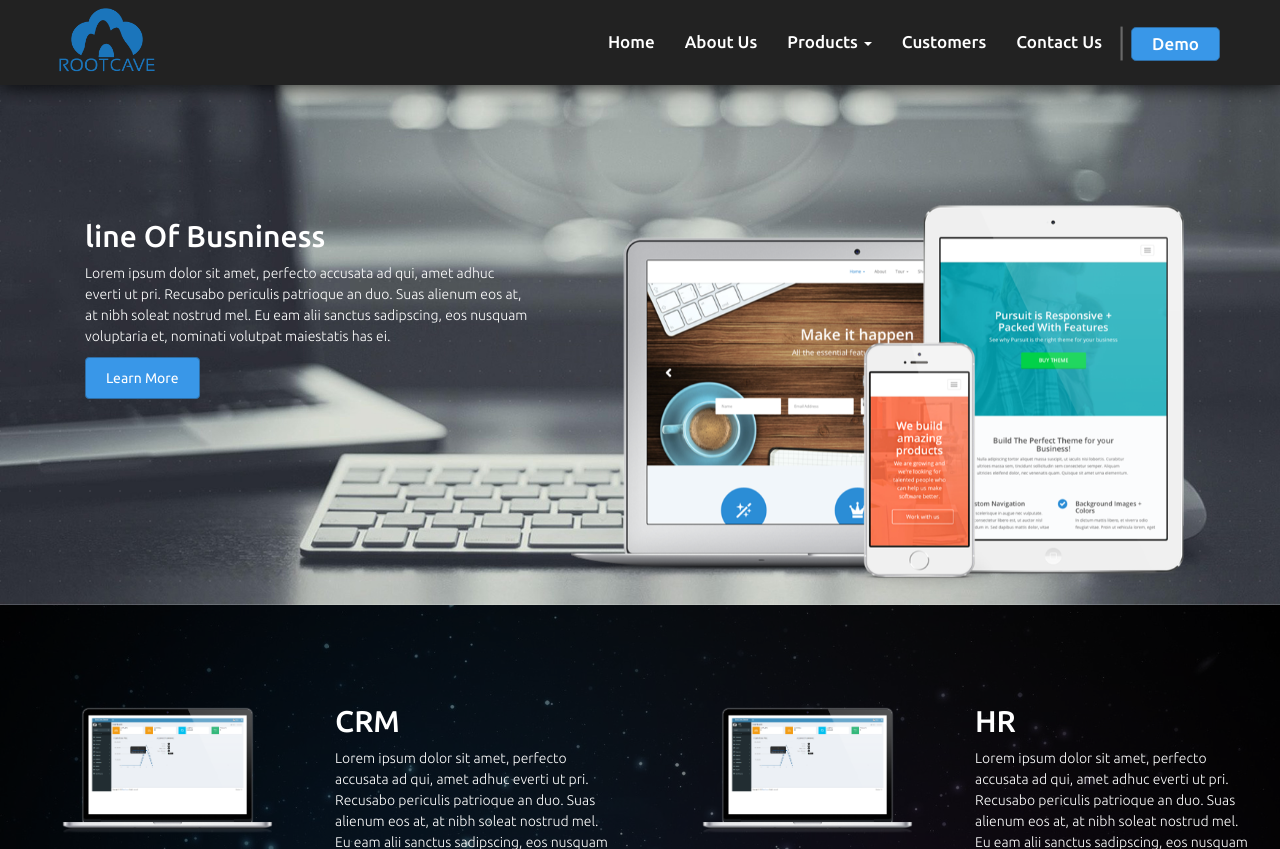
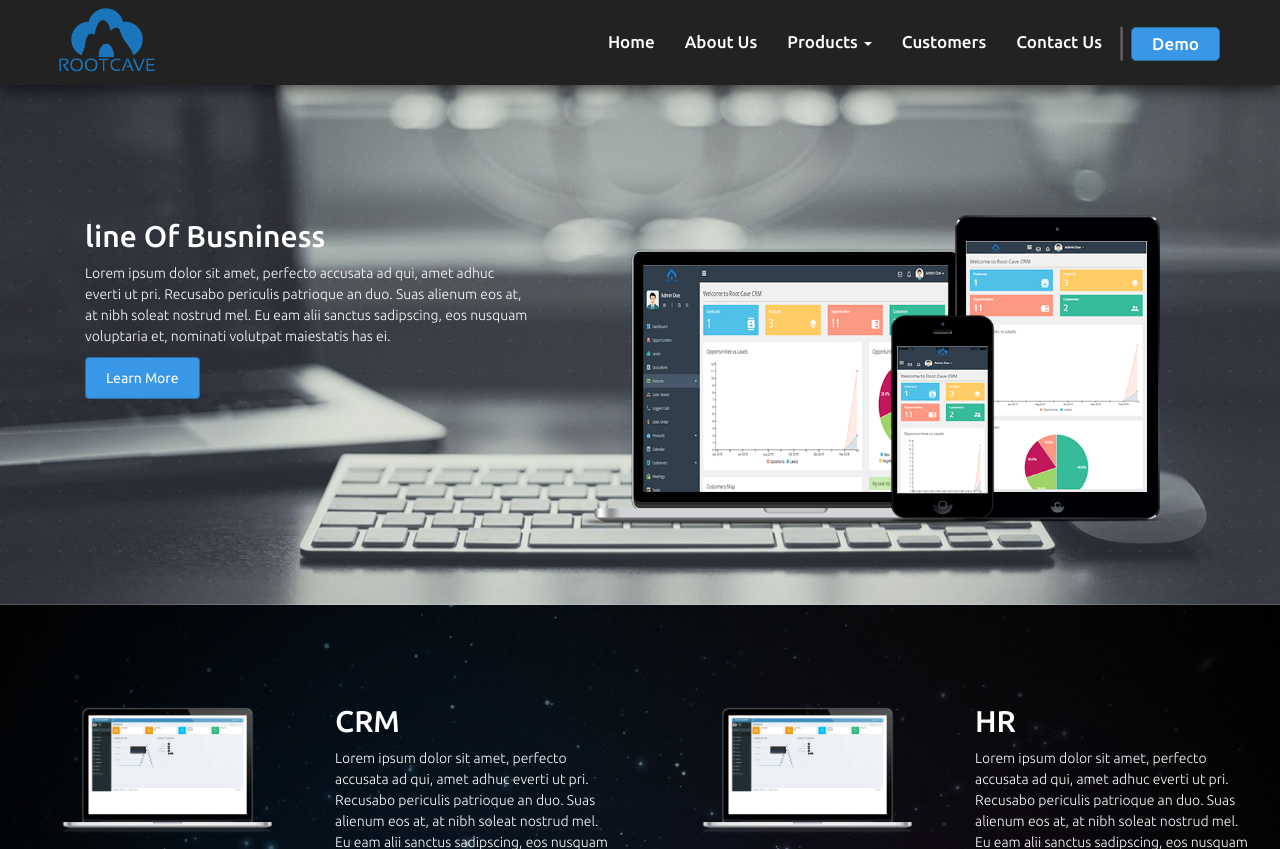
Before and after one commit to rootcave/rootcave, a PHP site: page /line-of-business.php in a window 1280 px wide. Shown: the top 849 px of the page. Run offline with PHP 8.4, Linux system fonts and the light colour scheme; some libraries are stand-ins or nearby versions.

Commit message:
added header image in lob page

```diff
--- a/line-of-business.php
+++ b/line-of-business.php
@@ -24,7 +24,7 @@ include "config.php";
 
                 <div class="col-sm-7">
                     <div class="lob-box">
-                        <img class="img-responsive" src="<?php echo $img; ?>pc2.png">
+                        <img class="img-responsive" src="<?php echo $img; ?>products/lob/crm/head.png">
                     </div>
                 </div>
             </div>
```
